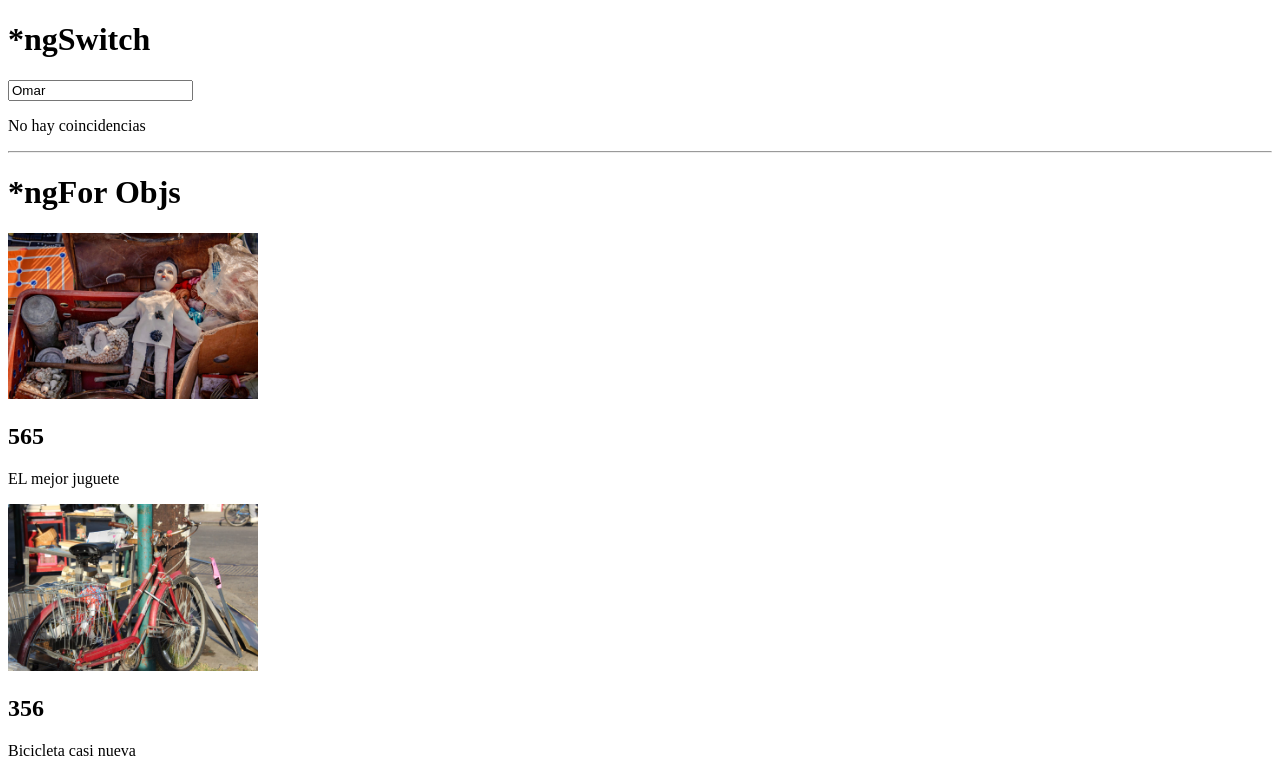
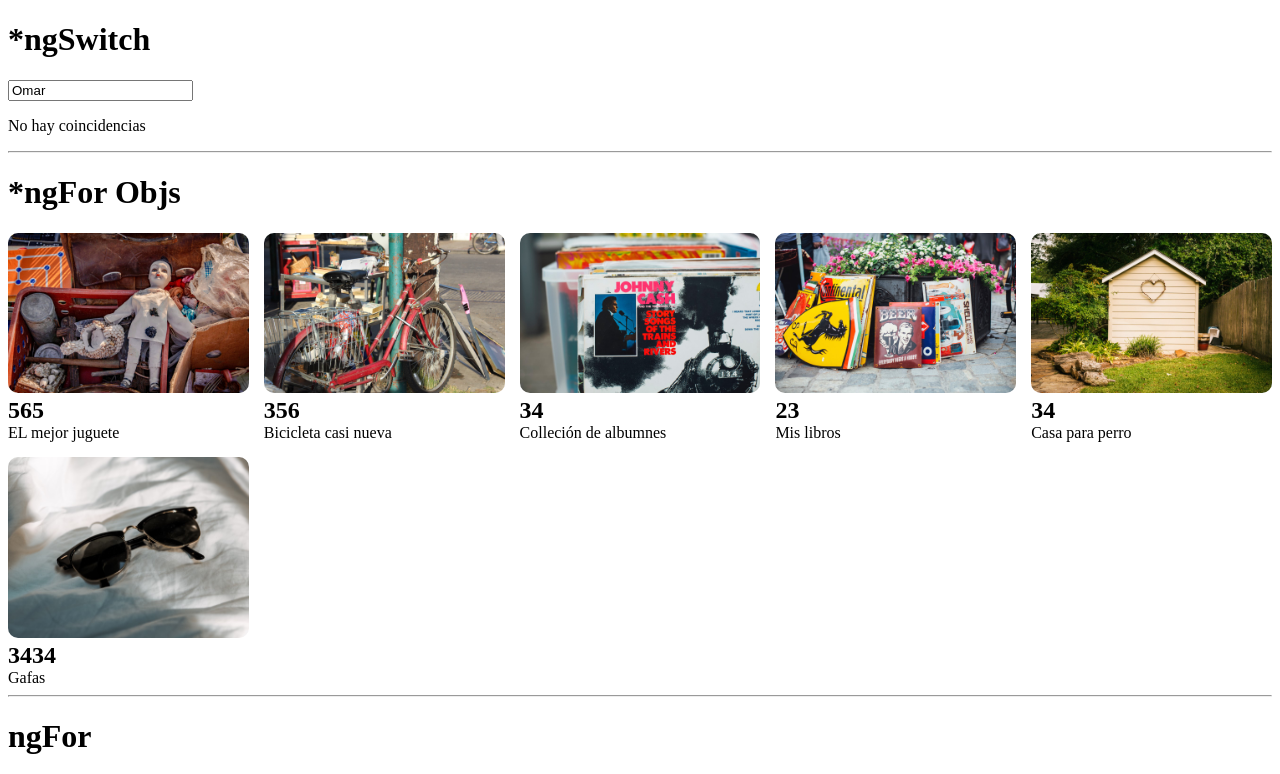
Before and after one commit to Omarvillada/my-store, an Angular app: page / in a window 1280 px wide. Shown: the top 774 px of the page. Built offline with nearby package versions, Linux system fonts and the light colour scheme.

Commit message:
Agregando estilos

```diff
--- a/src/app/app.component.html
+++ b/src/app/app.component.html
@@ -18,9 +18,9 @@
 </p> -->
 <hr />
 <h1>*ngFor Objs</h1>
-<div>
+<div class="products--grid">
   <div *ngFor="let product of products">
-    <img width="250" [src]="product.image" alt="image" />
+    <img [src]="product.image" alt="image" />
     <h2>{{ product.price }}</h2>
     <p>{{ product.name }}</p>
   </div>
@@ -90,4 +90,4 @@
 <h1>{{ "Hola Mundo".repeat(5) }}</h1>
 <p>3 + 3 = {{ 3 + 3 }}</p>
 <h3>Hola, soy: {{ name }} y tengo {{ age }} años</h3>
-<img src="{{ image }}" alt="" />
+<img width="200" src="{{ image }}" alt="" />
--- a/src/app/app.component.scss
+++ b/src/app/app.component.scss
@@ -4,3 +4,24 @@
   overflow: auto;
   background-color: red;
 }
+.products--grid {
+  display: flex;
+  flex-direction: column;
+  div {
+    img {
+      width: 100%;
+      border-radius: 10px;
+    }
+    h2,
+    p {
+      margin: 0;
+    }
+  }
+}
+@media screen and (min-width: 40em) {
+  .products--grid {
+    display: grid;
+    grid-template-columns: repeat(5, 1fr);
+    grid-gap: 15px;
+  }
+}
```
Also changed, not shown: 1 other file (tests, documents, lock files or other folders).
